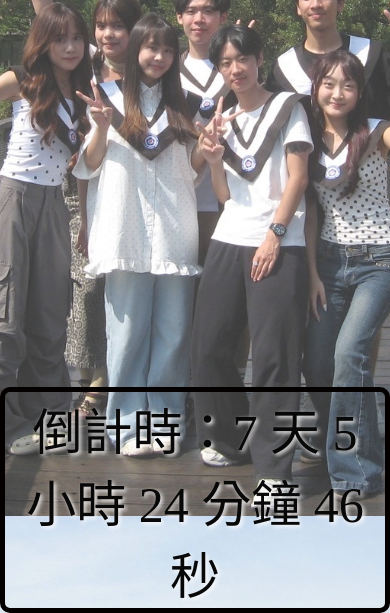
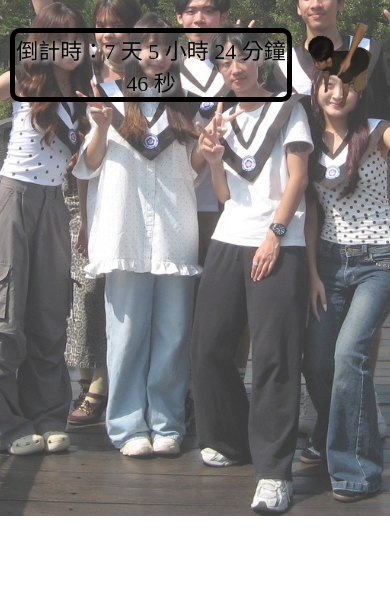
Before and after one commit to Louise-nh/-, a plain HTML site: page index.html in a window 390 px wide. Shown: the part 328-941 px from the top of the page. After the commit the page ends 844 px from the top, so only its background shows below. Drawn offline with Linux system fonts and the light colour scheme.

Commit message:
新增柏詠小插圖

```diff
--- a/index.html
+++ b/index.html
@@ -16,8 +16,10 @@
 
     <h1>如膠似漆</h1>
     <h2>!首次遠距離分開!</h2>
-    <p id="倒數"></p>
-
+    <div class="countdown-area">
+        <p id="倒數"></p>
+        <img src="IMG_5763.png" alt="小插圖" class="small-icon">
+    </div>
     <script src="script.js"></script>
 </body>
 </html>
--- a/script.js
+++ b/script.js
@@ -35,10 +35,13 @@ updateCountdown();
 // 每 1000 毫秒（1 秒）自動更新一次
 setInterval(updateCountdown, 1000);
 
-document.getElementById("backButton").addEventListener("click", () => {
+const backButton = document.getElementById("backButton");
+if (backButton) {
+  backButton.addEventListener("click", () => {
     if (window.history.length > 1) {
       window.history.back();
     } else {
       window.scrollTo({ top: 0, behavior: "smooth" });
     }
   });
+}
--- a/style.css
+++ b/style.css
@@ -64,6 +64,24 @@ p {
     border-radius: 10px;
     border-color: rgb(5, 0, 0);
 }
+
+.countdown-area {
+    display: flex;
+    align-items: center;
+    justify-content: center;
+    gap: 24px;
+}
+
+.countdown-area p {
+    margin: 0;
+}
+
+.small-icon {
+    width: 140px;
+    height: auto;
+    object-fit: contain;
+}
+
 nav button {
     padding: 8px 14px;
     color: white;
@@ -127,4 +145,23 @@ main article {
     h1 {
         font-size: 56px;
     }
+
+    h2 {
+        margin-bottom: 40px;
+        font-size: 24px;
+    }
+
+    .countdown-area {
+        flex-direction: row;
+        gap: 8px;
+        padding: 0 10px;
+    }
+
+    .countdown-area p {
+        font-size: 22px;
+    }
+
+    .small-icon {
+        width: 80px;
+    }
 }
```
Also changed, not shown: members.html (+3 -3 lines), IMG_5763.png (added). Lines whose indentation alone changed are shown as unchanged.
